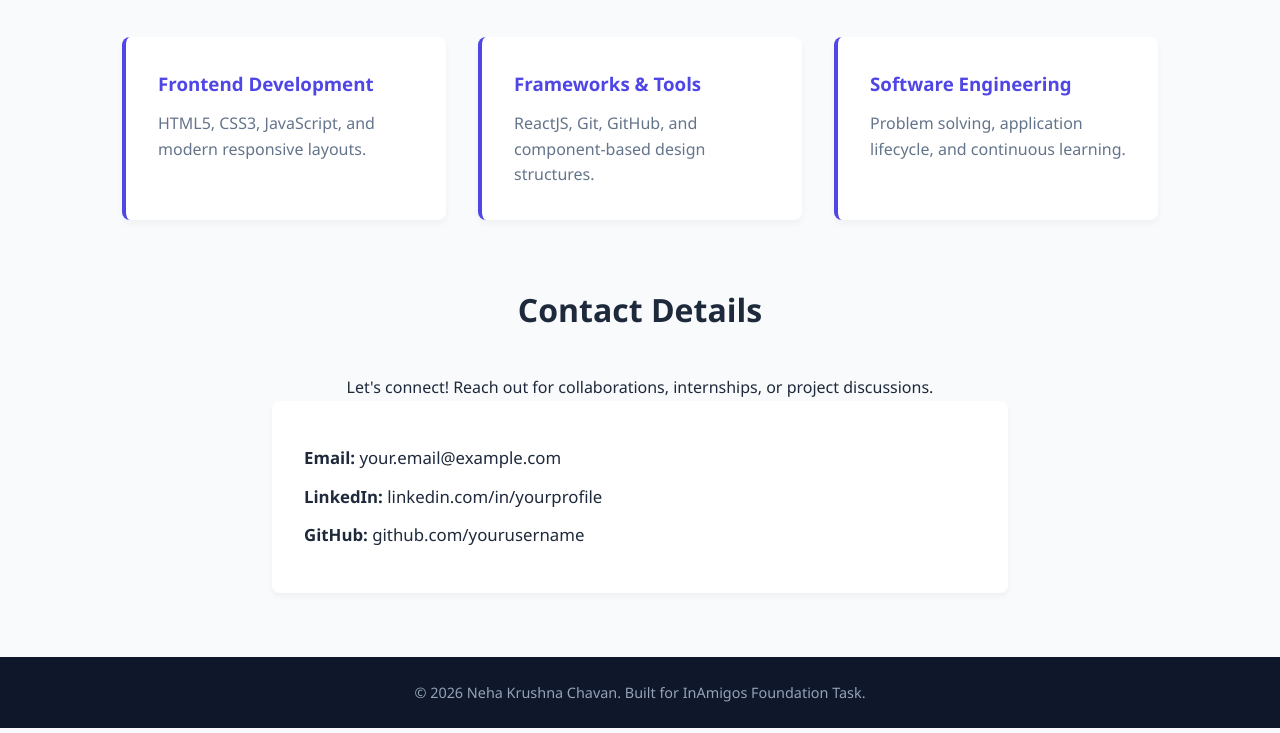
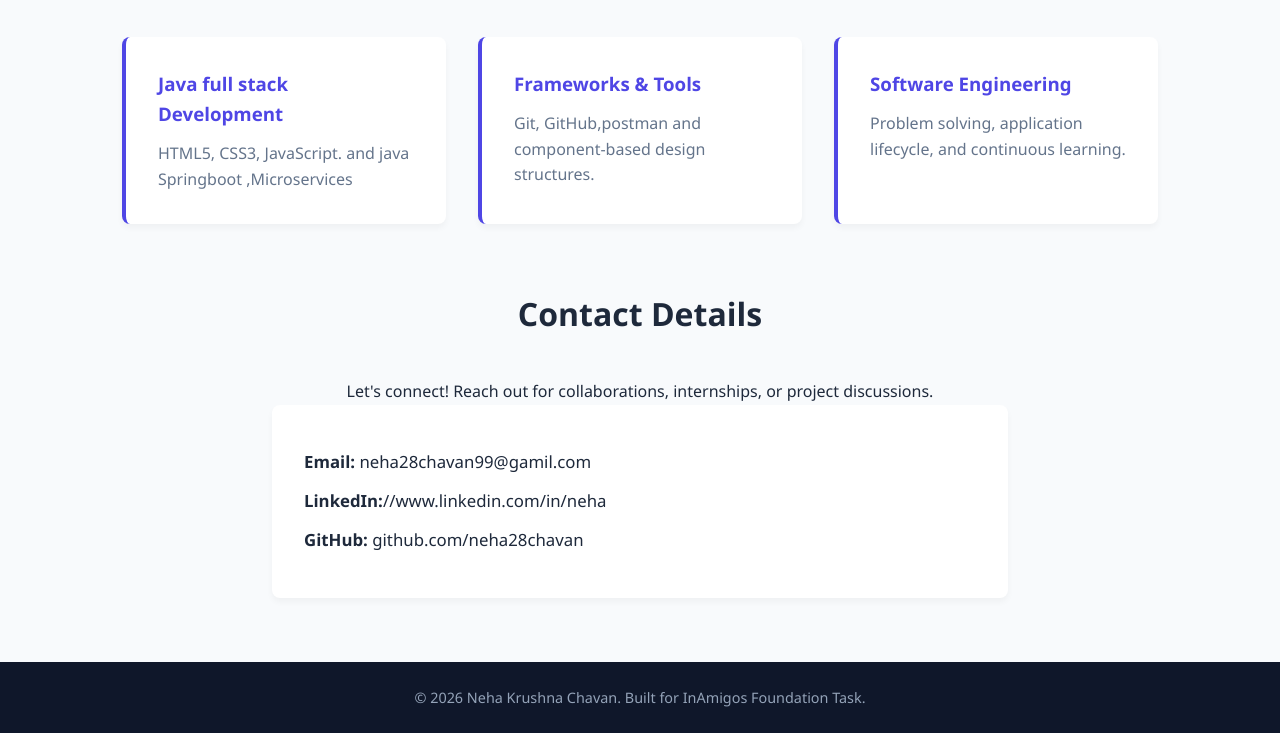
Before and after one commit to neha28chavan/portfolio, a plain HTML site: page index.html in a window 1280 px wide. Shown: the part 606-1339 px from the top of the page. Drawn offline with Linux system fonts and the light colour scheme.

Commit message:
Create a paragraph tag in html file

```diff
--- a/index.html
+++ b/index.html
@@ -34,12 +34,15 @@
         <h2>My Skills & Expertise</h2>
         <div class="skills-grid">
             <div class="skill-card">
-                <h3>Frontend Development</h3>
-                <p>HTML5, CSS3, JavaScript, and modern responsive layouts.</p>
+                <h3>Java full stack Development</h3>
+                <p>HTML5, CSS3, JavaScript.
+                    and java Springboot ,Microservices
+                </p>
+
             </div>
             <div class="skill-card">
                 <h3>Frameworks & Tools</h3>
-                <p>ReactJS, Git, GitHub, and component-based design structures.</p>
+                <p> Git, GitHub,postman and component-based design structures.</p>
             </div>
             <div class="skill-card">
                 <h3>Software Engineering</h3>
@@ -53,9 +56,9 @@
         <h2>Contact Details</h2>
         <p>Let's connect! Reach out for collaborations, internships, or project discussions.</p>
         <div class="contact-box">
-            <p><strong>Email:</strong> your.email@example.com</p>
-            <p><strong>LinkedIn:</strong> linkedin.com/in/yourprofile</p>
-            <p><strong>GitHub:</strong> github.com/yourusername</p>
+            <p><strong>Email:</strong> neha28chavan99@gamil.com</p>
+            <p><strong>LinkedIn:</strong>//www.linkedin.com/in/neha</p>
+            <p><strong>GitHub:</strong> github.com/neha28chavan</p>
         </div>
     </section>
 
```
